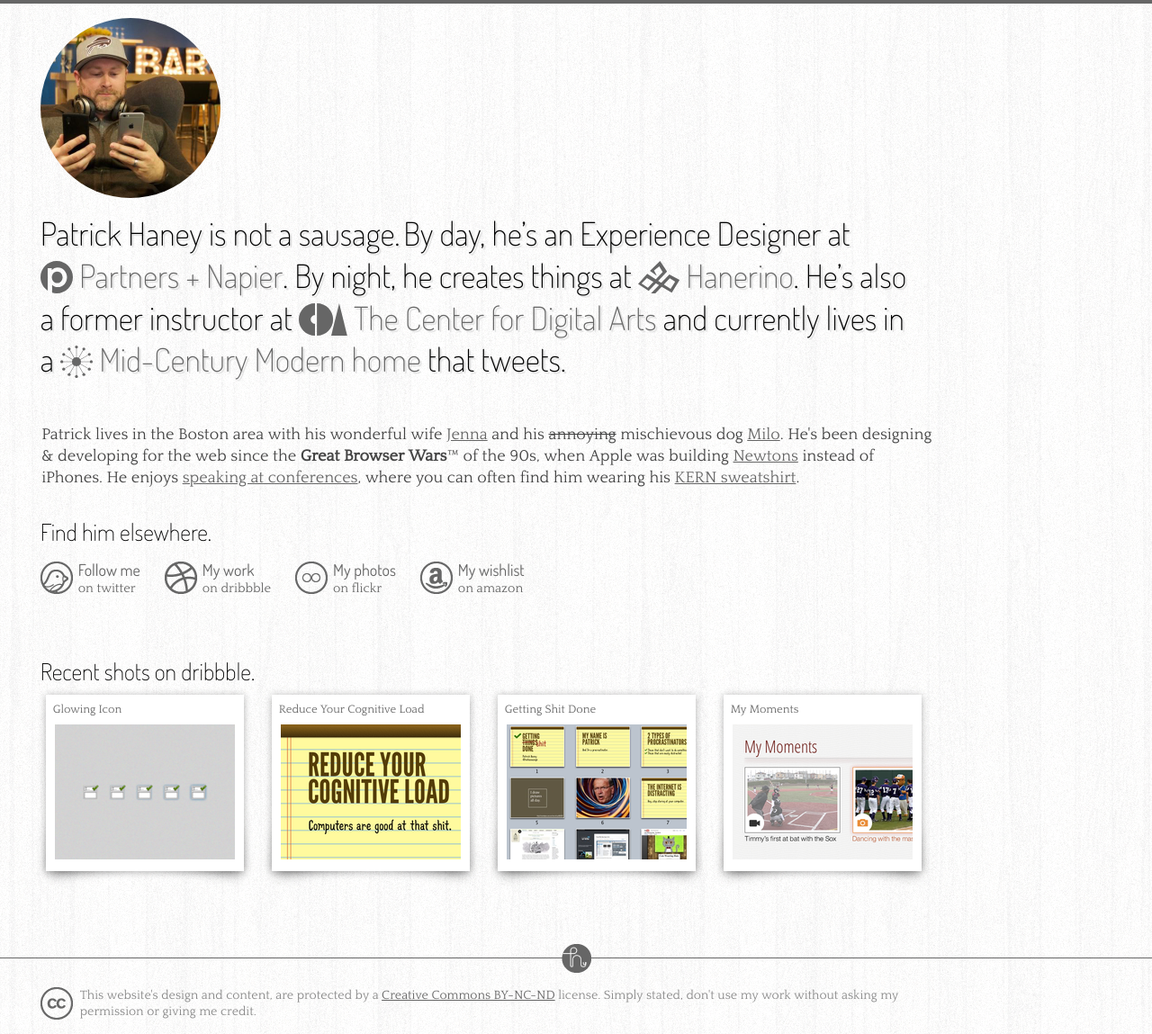
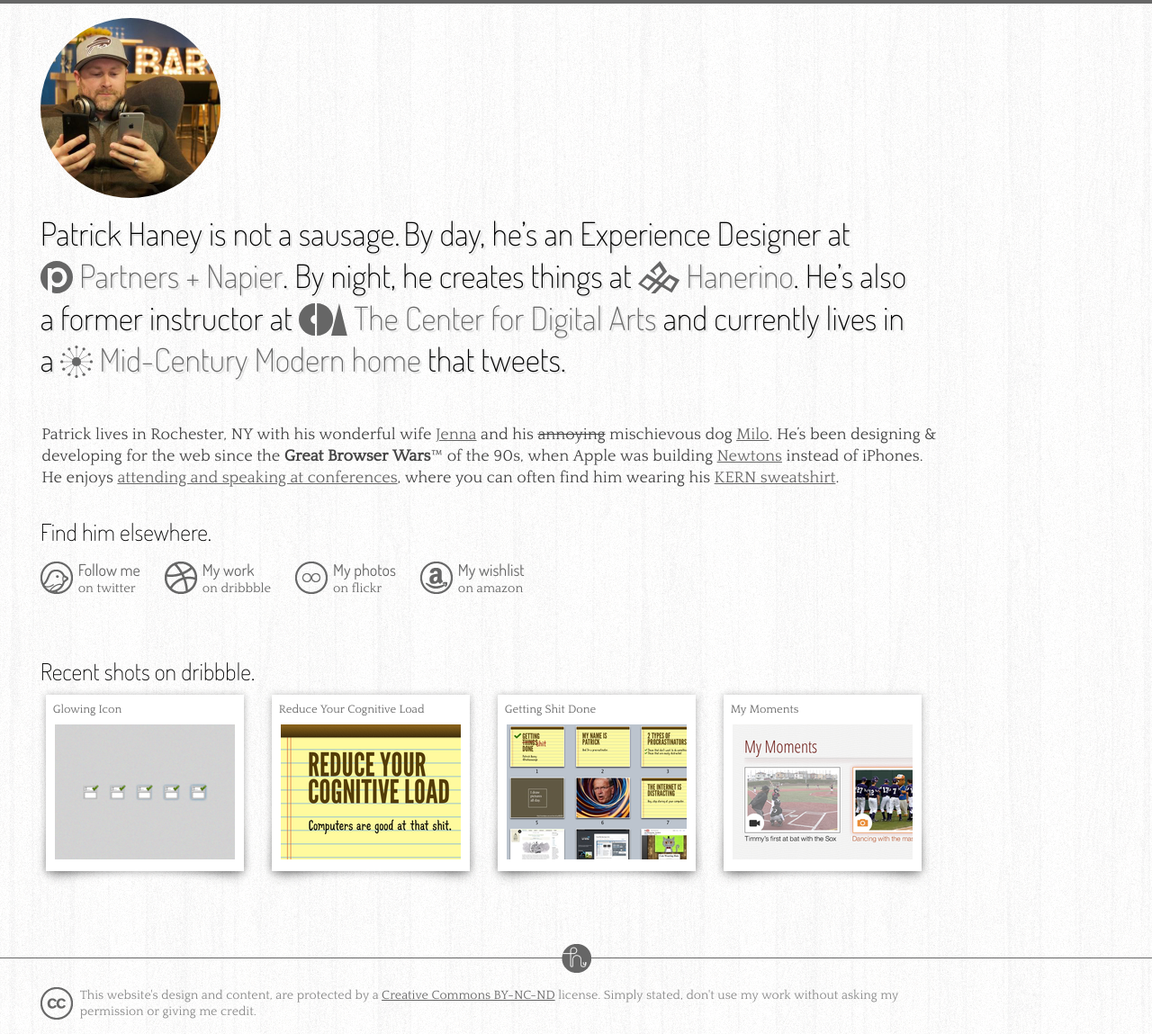
Before and after one commit to notasausage/notasausage.github.io, a Jekyll site: the page built from index.html, in a window 1280 px wide. Shown: the whole page at 90% size. Built offline with Jekyll 4.4.1, drawn with Linux system fonts in a browser that asks for light colours.

Commit message:
Update detailed description on homepage
Because we don’t live in Boston anymore… :(

```diff
--- a/index.html
+++ b/index.html
@@ -4,6 +4,6 @@
 
 <section class="container">
     <p class="wrapper">
-        Patrick lives in the Boston area with his wonderful wife <a href="http://jennamarino.com" title="Jenna Marino">Jenna</a> and his <strike>annoying</strike> mischievous dog <a href="http://twitter.com/milothedog" title="Milo the dog on Twitter">Milo</a>. He's been designing &amp; developing for the web since the <strong>Great Browser Wars</strong>&trade; of the 90s, when Apple was building <a href="http://shrineofapple.com/newton-messagepad-130/" title="Apple Newton MessagePad on Shrine of Apple">Newtons</a> instead of iPhones. He enjoys <a href="http://speakerrate.com/notasausage" title="Patrick's speaking profile on SpeakerRate">speaking at conferences</a>, where you can often find him wearing his <a href="http://ispatrickwearingakernsweatshirt.com" title="Is Patrick wearing a KERN sweatshirt from Veer?">KERN sweatshirt</a>.
+        Patrick lives in Rochester, NY with his wonderful wife <a href="http://jennamarino.com" title="Jenna Marino">Jenna</a> and his <strike>annoying</strike> mischievous dog <a href="http://twitter.com/milothedog" title="Milo the dog on Twitter">Milo</a>. He&#8217;s been designing &amp; developing for the web since the <strong>Great Browser Wars</strong>&trade; of the 90s, when Apple was building <a href="http://shrineofapple.com/newton-messagepad-130/" title="Apple Newton MessagePad on Shrine of Apple">Newtons</a> instead of iPhones. He enjoys <a href="http://lanyrd.com/profile/notasausage/" title="Patrick's profile on Lanyrd">attending and speaking at conferences</a>, where you can often find him wearing his <a href="http://ispatrickwearingakernsweatshirt.com" title="Is Patrick wearing a KERN sweatshirt?">KERN sweatshirt</a>.
     </p>
 </section>
```
